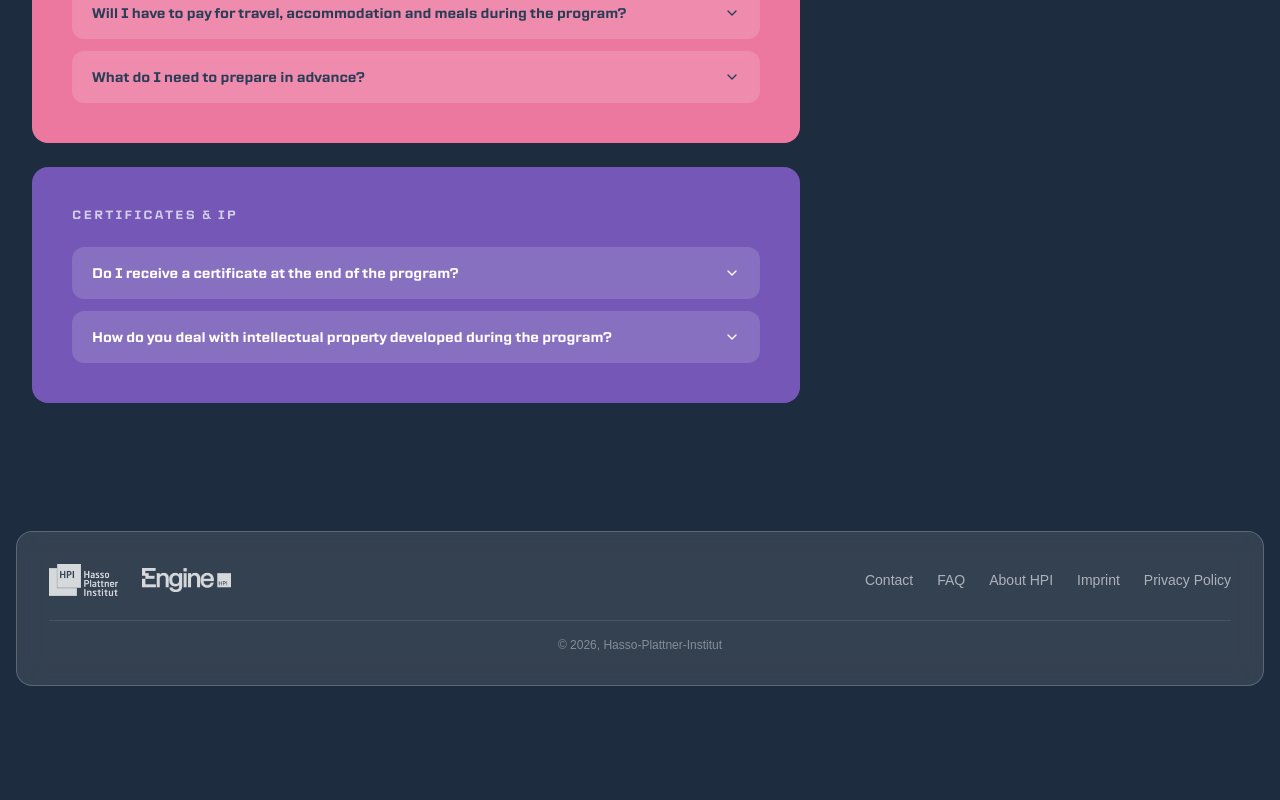
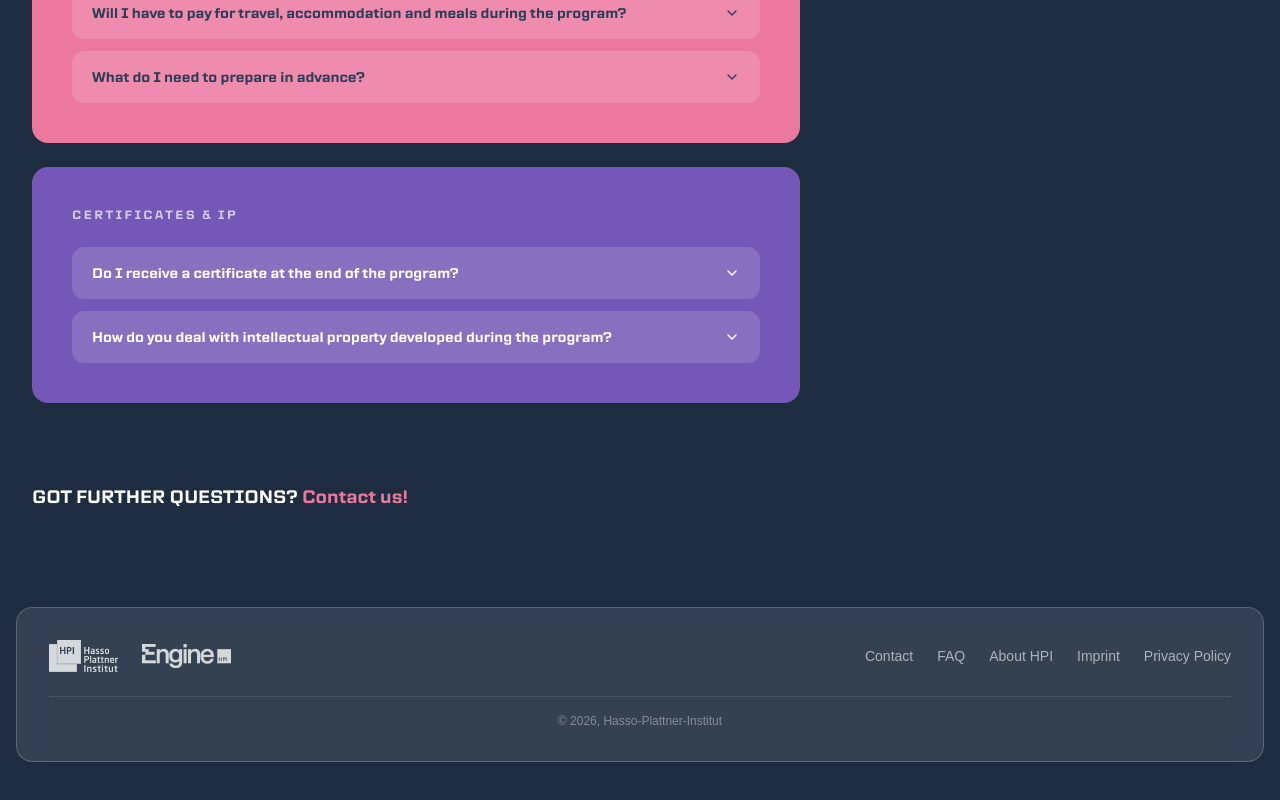
Before and after one commit to Glitterrosie/engine-european-impact-sprint, a React (Vite) app: page /faq in a window 1280 px wide. Shown: the part 994-1794 px from the top of the page. Before the commit the page ends 1728 px from the top, so only its background shows below. Built offline with nearby package versions, Linux system fonts and the light colour scheme.

Commit message:
Add FAQ contact CTA link

```diff
--- a/src/pages/FAQ.tsx
+++ b/src/pages/FAQ.tsx
@@ -100,6 +100,13 @@ const FAQ = () => {
         ))}
       </div>
 
+      <div className="container mx-auto px-4 md:px-8 pb-12">
+        <p className="text-white font-display font-bold text-lg">
+          GOT FURTHER QUESTIONS?{" "}
+          <a href="/contact" className="text-esprint-pink hover:underline">Contact us!</a>
+        </p>
+      </div>
+
       {/* Spacer to let background show at bottom */}
       <div className="flex-1" />
     </div>
```
